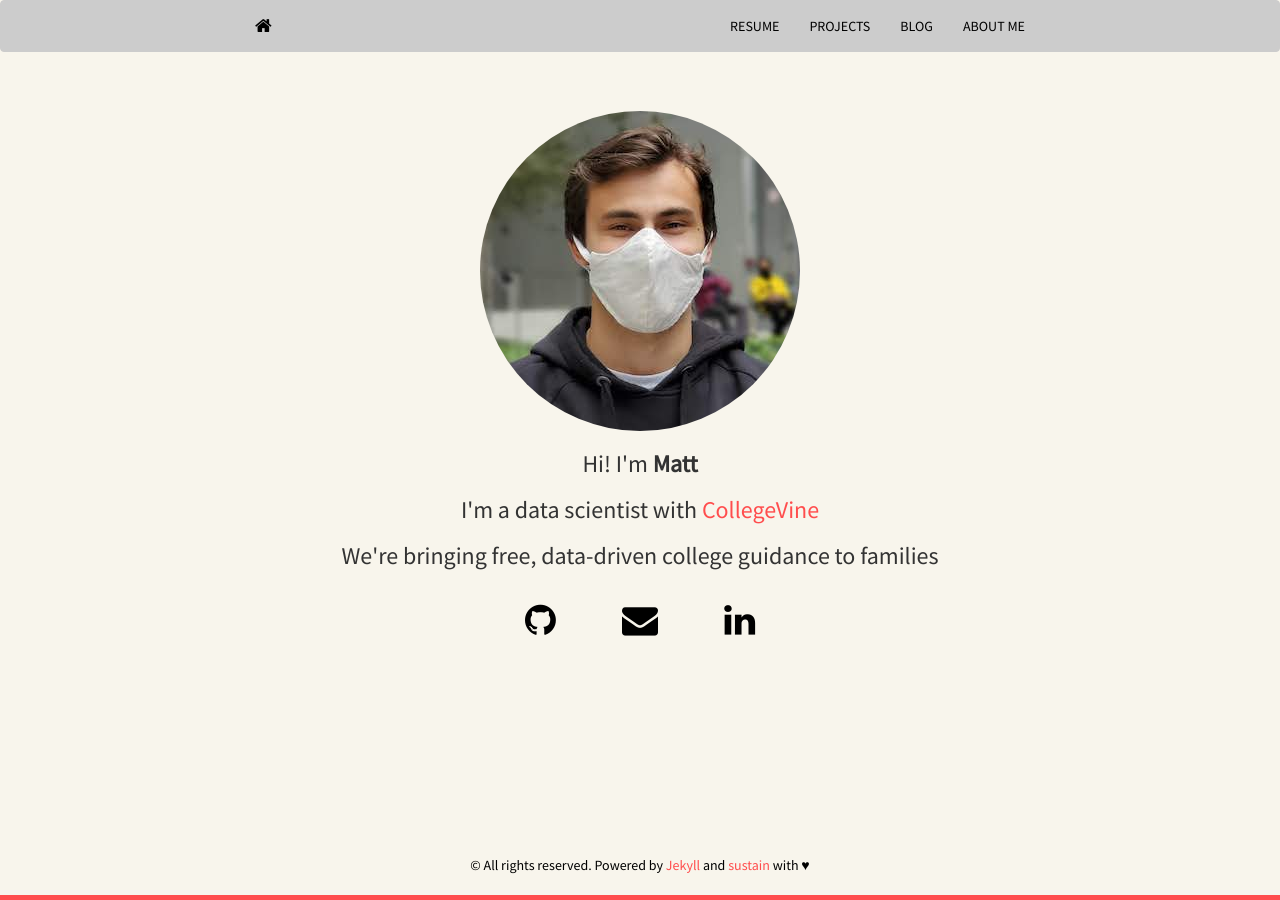
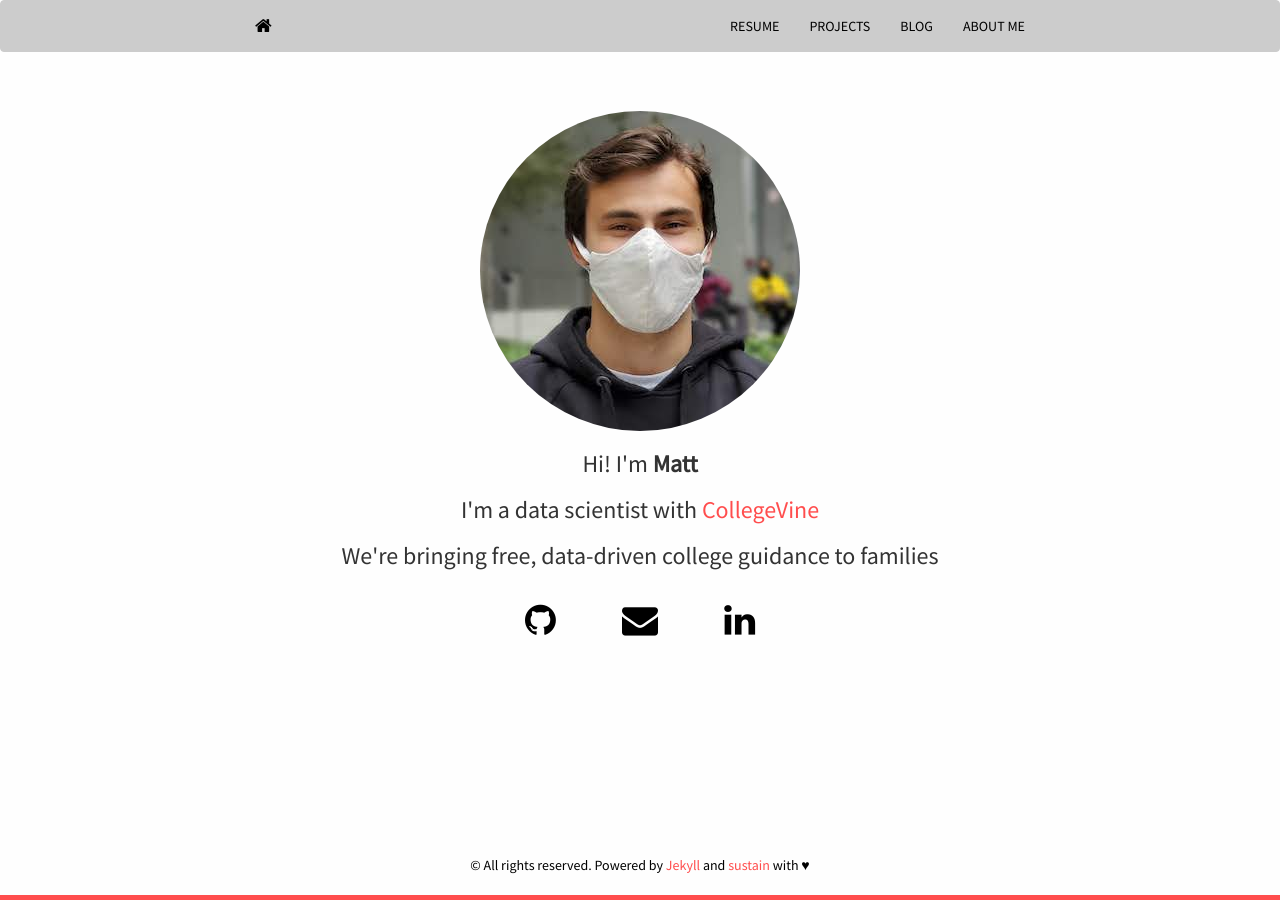
Before and after one commit to mrkaye97/mrkaye97.github.io, a Jekyll site: the page built from index.html, in a window 1280 px wide. Built offline with Jekyll 4.4.1, drawn with Linux system fonts in a browser that asks for light colours; nearby versions of some CDN libraries; the list of posts is cut into pages by our own code.

Commit message:
color fix

```diff
--- a/static/css/main.css
+++ b/static/css/main.css
@@ -3,7 +3,7 @@
 html,
 body {
   height: 100%;
-  background-color: #f8f5ec;
+  background-color: #fefefe;
   font-family: 'Source Sans Pro', sans-serif;
   /* The html and body elements cannot have any padding or margin. */
 }
@@ -56,7 +56,7 @@ body {
 }
 
 .dropdown :hover > a {
-    color: ##f8f5ec;
+    color: ##fefefe;
 }
 
 
```
